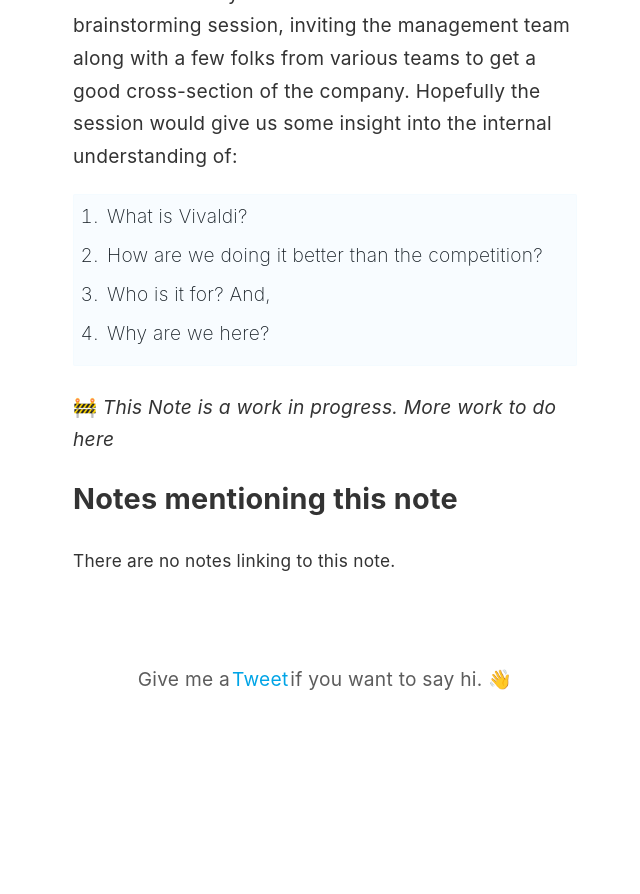
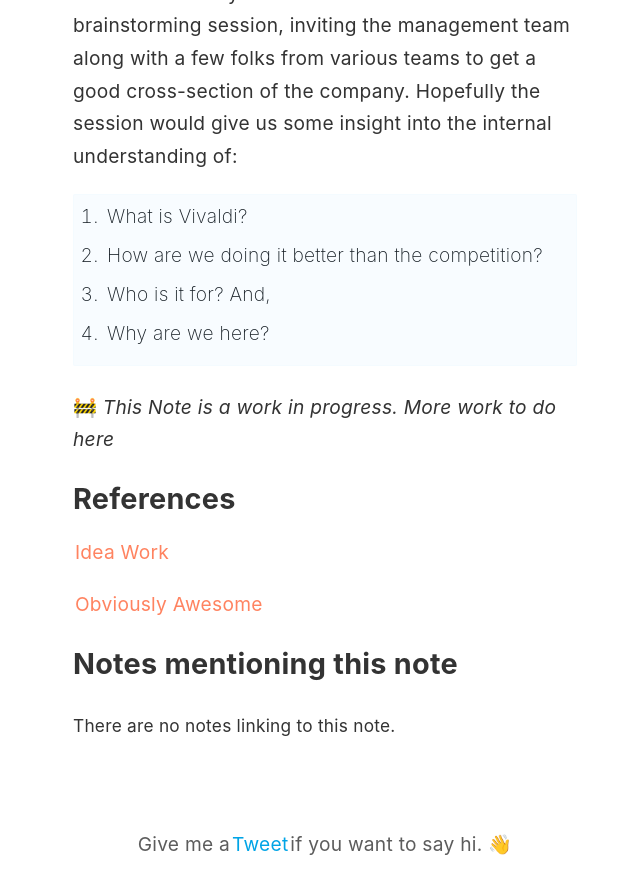
Before and after one commit to jonmccull/digital-garden, a Jekyll site: the page built from _notes/branding-a-browser.md, in a window 1280 px wide and 900 px high, scrolled down 5562 px. Shown: the top 894 px of the window, without its empty margins (315-955 px from the left). Built offline with Jekyll 4.4.1, drawn with Linux system fonts in a browser that asks for light colours; before the commit the page ends 6297 px from its top, so only the background shows below that.

Commit message:
Branding a Browser - References
Signed-off-by: Jon McCullough <jonmccull@pm.me>

```diff
--- a/_notes/branding-a-browser.md
+++ b/_notes/branding-a-browser.md
@@ -67,3 +67,10 @@
 
 
 🚧 _This Note is a work in progress. More work to do here_
+
+
+## References
+
+[[Idea Work]]
+
+[[Obviously Awesome]]
```
